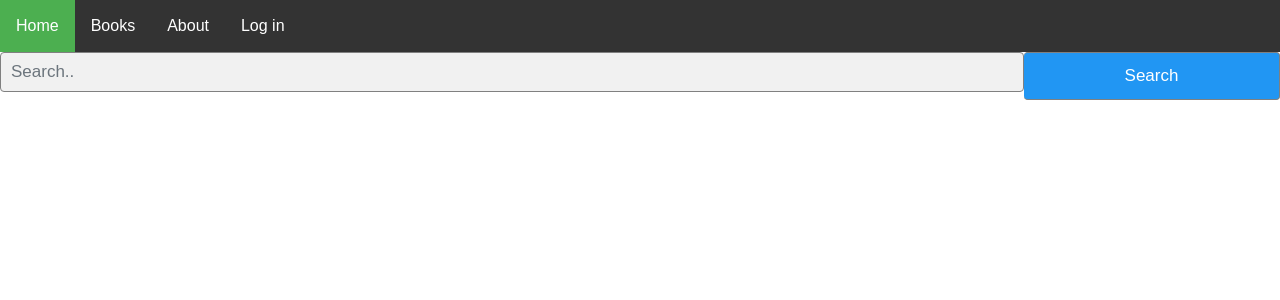
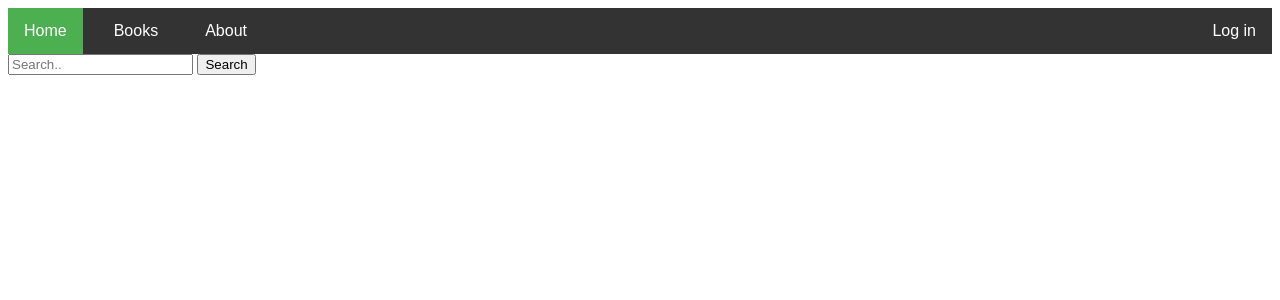
Before and after one commit to pasiac/cs50-project1, a Flask app: page / in a window 1280 px wide. Shown: the top 300 px of the page. Run offline with Flask 2, Linux system fonts and the light colour scheme; some libraries are stand-ins or nearby versions.

Commit message:
All html files use layout.html now

```diff
--- a/application.py
+++ b/application.py
@@ -31,16 +31,11 @@ def index():
     if request.method == 'GET':
         return render_template("index.html")
     else:
-
-            item = request.form.get("item")
-            books = (db.execute("SELECT * FROM books WHERE "
-                                "isbn LIKE :item OR author LIKE :item OR title LIKE :item",
-                                {"item": (item+'%').capitalize()})).fetchall()
-            if books is not None:
-                return render_template("index.html", books=books)
-            else:
-                message = "No such book in the list"
-                return render_template("index.html", message=message)
+        item = request.form.get("item")
+        books = (db.execute("SELECT * FROM books WHERE "
+                            "isbn LIKE :item OR author LIKE :item OR title LIKE :item",
+                            {"item": (item+'%').capitalize()})).fetchall()
+        return render_template("index.html", books=books)
 
 
 # TODO: something with session to get user real log in system
--- a/static/style.css
+++ b/static/style.css
@@ -1,4 +1,4 @@
-ul.topnav {
+.topnav {
   list-style-type: none;
   margin: 0;
   padding: 0;
@@ -6,9 +6,12 @@ ul.topnav {
   background-color: #333;
 }
 
-ul.topnav li {float: left;}
+.topnav li.left-button {
+  float: left;
+  margin-right: 15px;
+}
 
-ul.topnav li a {
+.topnav li a {
   display: block;
   color: white;
   text-align: center;
@@ -20,7 +23,7 @@ ul.topnav li a:hover:not(.active) {background-color: #111;}
 
 ul.topnav li a.active {background-color: #4CAF50;}
 
-right-button {
+ul.topnav li.right-button {
     float: right;
 }
 
@@ -34,44 +37,6 @@ body {
   font-family: Arial;
 }
 
-* {
-  box-sizing: border-box;
-}
-
-form.example input[type=text] {
-  padding: 10px;
-  font-size: 17px;
-  border: 1px solid grey;
-  float: left;
-  width: 80%;
-  background: #f1f1f1;
-}
-
-form.example button {
-  float: left;
-  width: 20%;
-  padding: 10px;
-  background: #2196F3;
-  color: white;
-  font-size: 17px;
-  border: 1px solid grey;
-  border-left: none;
-  cursor: pointer;
-}
-
-form.example button:hover {
-  background: #0b7dda;
-}
-
-form.example::after {
-  content: "";
-  clear: both;
-  display: table;
-}
-
-search-bar{
-    float: center;
-}
 li{
     list-style-type: none;
 }
--- a/templates/errorIsbn.html
+++ /dev/null
@@ -1,4 +0,0 @@
-{% extends "errorLayout.html %}
-{% block body %}
-    <p>No such ISBN number.</p>
-{% endblock %}
--- a/templates/index.html
+++ b/templates/index.html
@@ -1,28 +1,6 @@
-<!DOCTYPE html>
-<html lang="en">
-<head>
-    <meta charset="UTF-8">
-    <title>Homepage</title>
-    <link rel="stylesheet" href="https://stackpath.bootstrapcdn.com/bootstrap/4.3.1/css/bootstrap.min.css"
-          integrity="sha384-ggOyR0iXCbMQv3Xipma34MD+dH/1fQ784/j6cY/iJTQUOhcWr7x9JvoRxT2MZw1T"
-          crossorigin="anonymous">
-    <link rel="stylesheet" href="{{ url_for('static', filename='style.css') }}">
-    <meta name="viewport" content="width=device-width, initial-scale=1.0">
-
-
-</head>
-<body>
-    <ul class="topnav">
-        <li><a class="active" href="{{ url_for('index') }}">Home</a></li>
-        <li><a href="/">Books</a></li>
-        <li><a href="/">About</a></li>
-        {% if g.user == None %}
-            <li class="right-button"><a href="{{ url_for('login') }}">Log in </a></li>
-        {% else %}
-            <li class="right-button"><a href="{{ url_for('logout') }}">Log out </a></li>
-        {% endif %}
-    </ul>
-
+{% extends "layout.html" %}
+{% block title %}Main page{% endblock %}
+{% block content %}
 <div class="search-bar">
     <form class="example" action="{{ url_for('index') }}" method="post">
         <input type="text" class="form-control" name="item" placeholder="Search..">
@@ -30,7 +8,6 @@
     </form>
 </div>
 <div>
-        {{ message }}
     <ul>
     {% for book in books %}
         <li><h4><a href="{{ url_for('books', isbn=book['isbn']) }}">{{ book['title'] }}</a></h4></li>
@@ -40,5 +17,4 @@
     {% endfor %}
     </ul>
 </div>
-</body>
-</html>
+{% endblock %}
--- a/templates/layout.html
+++ b/templates/layout.html
@@ -1,12 +1,24 @@
 <!DOCTYPE html>
 <html lang="en">
 <head>
+    <title>{% block title %}{% endblock %}-recenzownia</title>
+    <link rel="stylesheet" href="{{ url_for('static', filename='style.css') }}">
     {% block head %}
-    <link rel="stylesheet" href="https://stackpath.bootstrapcdn.com/bootstrap/4.3.1/css/bootstrap.min.css" integrity="sha384-ggOyR0iXCbMQv3Xipma34MD+dH/1fQ784/j6cY/iJTQUOhcWr7x9JvoRxT2MZw1T" crossorigin="anonymous">
-    <title>{% block title %}{% endblock %}-recenzownia</title>
+
     {% endblock %}
 </head>
 <body>
-    <div id="content">{% block content %}{% endblock %}</div>
+    <ul class="topnav">
+        <li class="left-button"><a class="active" href="{{ url_for('index') }}">Home</a></li>
+        <li class="left-button"><a href="/">Books</a></li>
+        <li class="left-button"><a href="/">About</a></li>
+        {% if g.user == None %}
+            <li class="right-button"><a  href="{{ url_for('login') }}">Log in </a></li>
+        {% else %}
+            <li class="right-button"><a  href="{{ url_for('logout') }}">Log out </a></li>
+        {% endif %}
+    </ul>
+
+    {% block content %}{% endblock %}
 </body>
 </html>
--- a/templates/login.html
+++ b/templates/login.html
@@ -1,5 +1,8 @@
 {% extends "layout.html" %}
 {% block title %}Log in{% endblock %}
+{% block head %}
+    <link rel="stylesheet" href="https://stackpath.bootstrapcdn.com/bootstrap/4.3.1/css/bootstrap.min.css" integrity="sha384-ggOyR0iXCbMQv3Xipma34MD+dH/1fQ784/j6cY/iJTQUOhcWr7x9JvoRxT2MZw1T" crossorigin="anonymous">
+{% endblock %}
 {% block content %}
 <div class="form-group row px-sm-4" >
     <form action="{{ url_for('login') }}" method="post">
--- a/templates/register.html
+++ b/templates/register.html
@@ -1,5 +1,8 @@
 {% extends "layout.html" %}
 {% block title %}Register{% endblock %}
+{% block head %}
+    <link rel="stylesheet" href="https://stackpath.bootstrapcdn.com/bootstrap/4.3.1/css/bootstrap.min.css" integrity="sha384-ggOyR0iXCbMQv3Xipma34MD+dH/1fQ784/j6cY/iJTQUOhcWr7x9JvoRxT2MZw1T" crossorigin="anonymous">
+{% endblock %}
 {% block content %}
     <div class="col">
         {% if isExist %}
--- a/templates/successreg.html
+++ /dev/null
@@ -1,5 +0,0 @@
-{% extends "successLayout.html" %}
-{% block body %}
-    <p>Your registration was successful
-        <a href="/"> click here </a> to proceed to homepage.</p>
-{% endblock %}
```
Also changed, not shown: static/books_style.css (added, +7 -0 lines), templates/books.html (+7 -9 lines), templates/successLayout.html (deleted, +0 -24 lines), 2 other files. Lines whose indentation alone changed are shown as unchanged.
